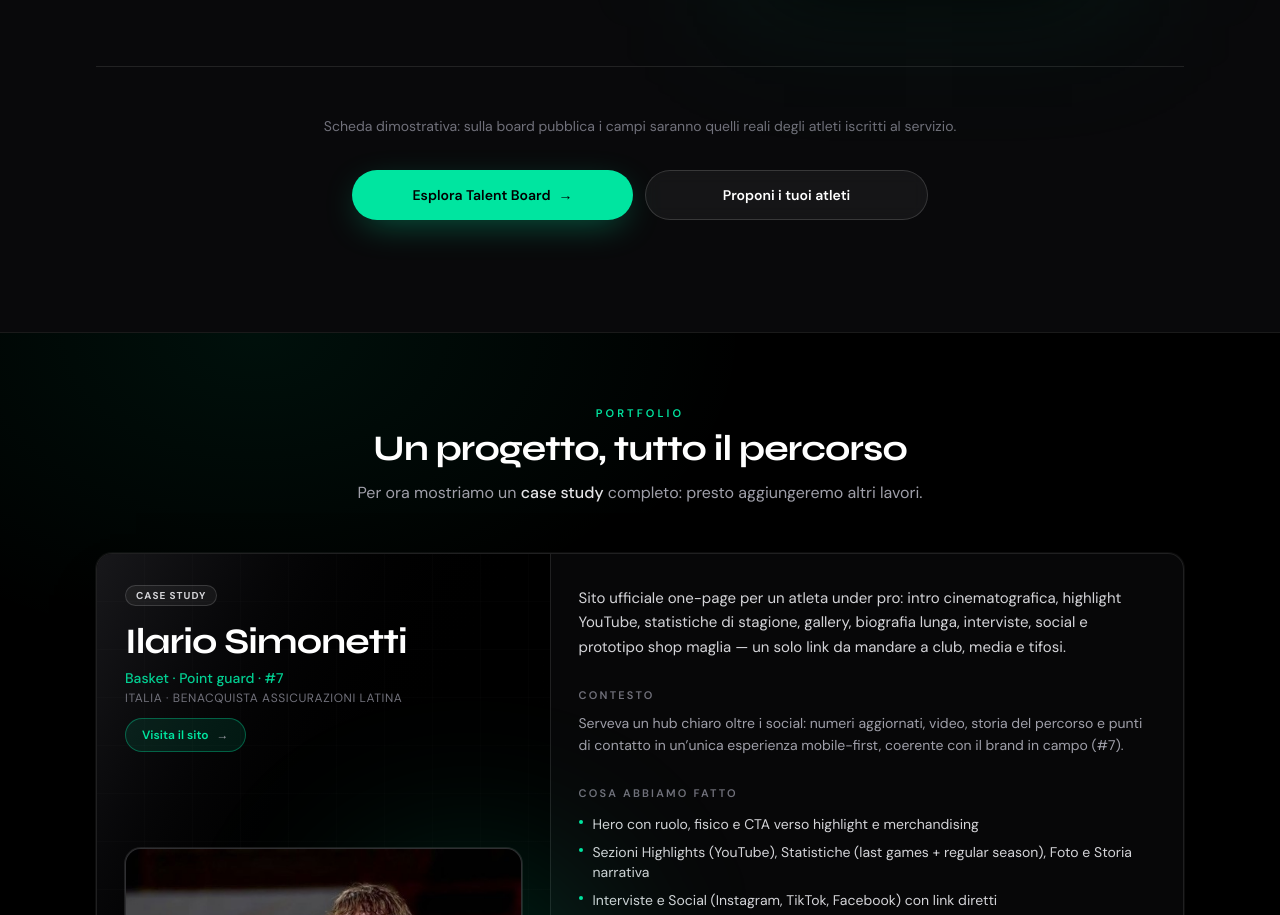
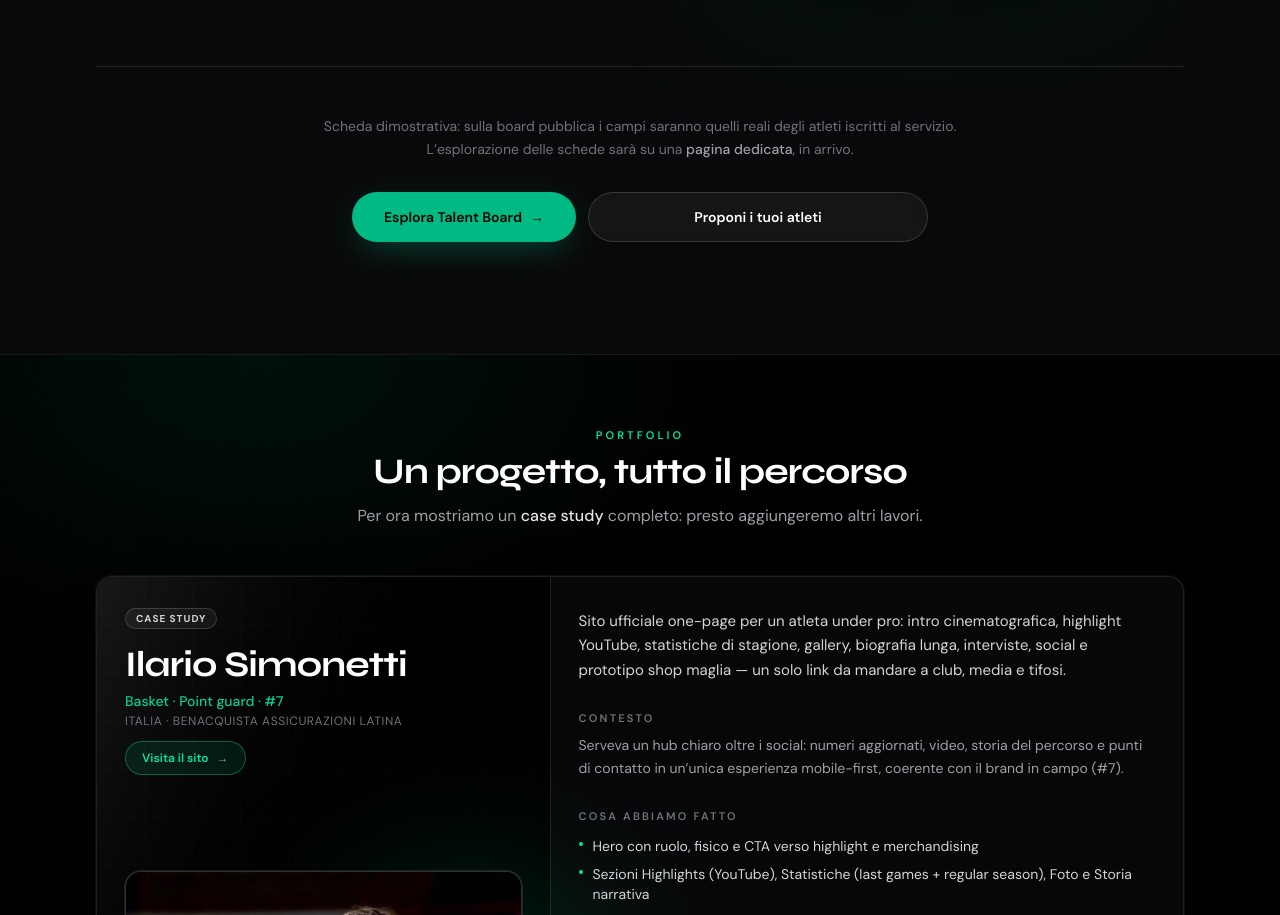
Before and after one commit to Salvo934/katahero, a Next.js app: page / in a window 1280 px wide. Shown: the part 3138-4053 px from the top of the page. Built offline with nearby package versions, Linux system fonts and the light colour scheme; no server answers.

Commit message:
aggiornamento

```diff
--- a/src/app/talent-board/page.tsx
+++ /dev/null
@@ -1,51 +0,0 @@
-import Link from "next/link";
-import { Footer } from "@/components/site/Footer";
-import { Navbar } from "@/components/site/Navbar";
-import { pageMetadata } from "@/lib/seo";
-import { SITE } from "@/lib/site";
-
-export const metadata = pageMetadata({
-  title: "Talent Board",
-  description: `Vetrina ${SITE.name} per scoprire, valutare e contattare i talenti: mini schede con dati rapidi e link al profilo completo di ogni atleta.`,
-  path: "/talent-board",
-});
-
-export default function TalentBoardPage() {
-  return (
-    <div className="flex min-h-full flex-col">
-      <Navbar />
-      <main className="flex-1 border-t border-white/10 bg-zinc-950 pt-24 pb-20 sm:pt-28 sm:pb-28">
-        <div className="mx-auto max-w-3xl px-4 text-center sm:px-6 lg:px-8">
-          <p className="text-[11px] font-semibold uppercase tracking-[0.28em] text-accent">Talent Board</p>
-          <h1 className="font-display mt-4 text-3xl font-bold tracking-tight text-white sm:text-4xl">
-            Mini schede in arrivo
-          </h1>
-          <p className="mt-5 text-base leading-relaxed text-zinc-400 sm:text-lg">
-            Qui troverai tutte le <strong className="font-medium text-zinc-200">mini schede</strong> — ruolo, categoria, club,
-            numeri e disponibilità — e con un tap il <strong className="font-medium text-zinc-200">profilo completo</strong>{" "}
-            con media, carriera e contatti. Stiamo allestendo l’esplorazione; intanto nel{" "}
-            <Link href="/#portfolio" className="font-semibold text-accent underline-offset-2 hover:underline">
-              portfolio
-            </Link>{" "}
-            c’è un esempio di sito atleta full.
-          </p>
-          <div className="mt-10 flex flex-col items-stretch justify-center gap-3 sm:flex-row sm:items-center">
-            <Link
-              href="/#talent-board"
-              className="inline-flex min-h-12 items-center justify-center rounded-full border border-white/18 bg-white/5 px-6 py-3.5 text-sm font-semibold text-white transition hover:border-white/28 hover:bg-white/10"
-            >
-              ← Torna alla presentazione
-            </Link>
-            <Link
-              href="/#contatti"
-              className="inline-flex min-h-12 items-center justify-center rounded-full bg-accent px-6 py-3.5 text-sm font-semibold text-black shadow-[0_10px_36px_-10px_rgba(0,229,160,0.45)] transition hover:brightness-110"
-            >
-              Contattaci
-            </Link>
-          </div>
-        </div>
-      </main>
-      <Footer />
-    </div>
-  );
-}
--- a/src/components/site/TalentBoard.tsx
+++ b/src/components/site/TalentBoard.tsx
@@ -140,17 +140,21 @@ export function TalentBoard() {
         <div className="mt-14 border-t border-white/10 pt-10 text-center lg:mt-16 lg:pt-12">
           <p className="mx-auto max-w-2xl text-sm leading-relaxed text-zinc-500">
             Scheda dimostrativa: sulla board pubblica i campi saranno quelli reali degli atleti iscritti al servizio.
+            L’esplorazione delle schede sarà su una <strong className="font-medium text-zinc-400">pagina dedicata</strong>, in
+            arrivo.
           </p>
           <div className="mt-8 flex flex-col items-stretch justify-center gap-3 sm:mx-auto sm:flex-row sm:max-w-xl sm:flex-wrap">
-            <Link
-              href="/talent-board"
-              className="inline-flex min-h-12 flex-1 items-center justify-center rounded-full bg-accent px-8 py-3.5 text-sm font-semibold text-black shadow-[0_10px_36px_-10px_rgba(0,229,160,0.45)] transition hover:brightness-110 active:brightness-95"
+            <button
+              type="button"
+              disabled
+              title="Presto disponibile"
+              className="inline-flex min-h-12 flex-1 cursor-not-allowed items-center justify-center rounded-full bg-accent px-8 py-3.5 text-sm font-semibold text-black opacity-80 shadow-[0_10px_36px_-10px_rgba(0,229,160,0.45)] sm:flex-initial"
             >
               Esplora Talent Board
               <span className="ml-2" aria-hidden>
                 →
               </span>
-            </Link>
+            </button>
             <Link
               href="#contatti"
               className="inline-flex min-h-12 flex-1 items-center justify-center rounded-full border border-white/15 bg-white/5 px-8 py-3.5 text-sm font-semibold text-white backdrop-blur-sm transition hover:border-white/25 hover:bg-white/10"
```
